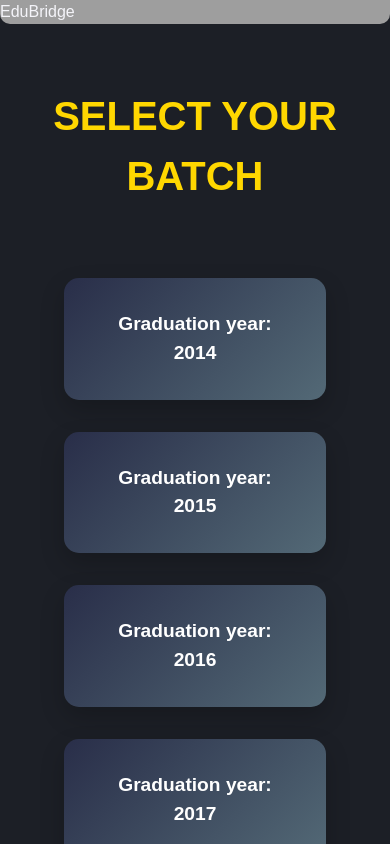
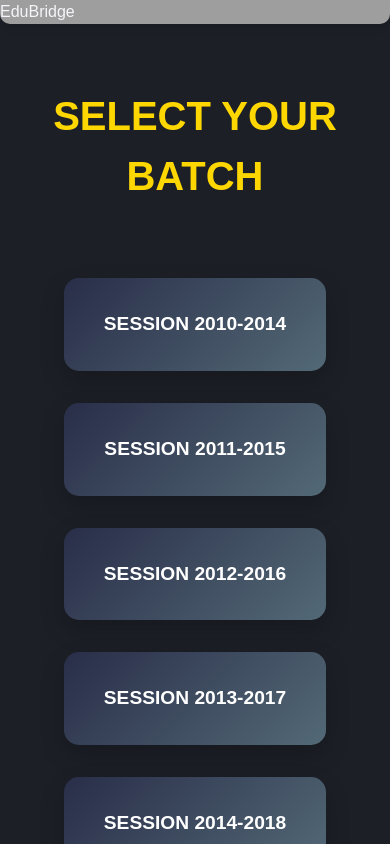
Before and after one commit to Gem2005/SIH-project, a React (Vite) app: page /batch in a window 390 px wide. Shown: the top 844 px of the page. Built offline with nearby package versions, Linux system fonts and the light colour scheme; grey boxes are pictures that could not be loaded.

Commit message:
Revert "Home page modify"

```diff
--- a/index.html
+++ b/index.html
@@ -2,7 +2,7 @@
 <html lang="en">
   <head>
     <meta charset="UTF-8" />
-    <link rel="icon" type="image/svg+xml" href="/src/assets/images/logo2.png" />
+    <link rel="icon" type="image/svg+xml" href="/src/assets/images/Logo3.png" />
     <meta name="viewport" content="width=device-width, initial-scale=1.0" />
     <title>EduBridge</title>
   </head>
--- a/src/components/BranchSemesterSelection.tsx
+++ b/src/components/BranchSemesterSelection.tsx
@@ -27,8 +27,8 @@ const BranchSemesterSelection: React.FC = () => {
             Branch:
             <select value={branch} onChange={(e) => setBranch(e.target.value)} className="neomorphic-select">
               <option value="">Select Branch</option>
-              <option value="CSE">Computer Science</option>
-              <option value="ECE">Electronics and Communication Engineering</option>
+              <option value="IT">Information Technology</option>
+              <option value="Civil">Civil Engineering</option>
               <option value="Electrical">Electrical Engineering</option>
             </select>
           </label>
--- a/src/components/HeroSection.tsx
+++ b/src/components/HeroSection.tsx
@@ -1,6 +1,6 @@
 import React from 'react';
 import '../styles/HeroSection.css';
-import image from '../assets/images/logo2.png';
+import image from '../assets/images/image1.jpeg';
 
 import { Link } from 'react-router-dom';
 
--- a/src/components/Navbar.tsx
+++ b/src/components/Navbar.tsx
@@ -18,15 +18,16 @@ const Navbar: React.FC = () => {
           <Link to="/" className="flex items-center">
 
             <span className="text-[#008AFC] font-bold text-lg md:text-xl lg:text-2xl">Edu</span>
-            <span className="text-[#d98596] font-bold text-lg md:text-xl lg:text-2xl">Bridge</span>
+            <span className="text-[#1C4483] font-bold text-lg md:text-xl lg:text-2xl">Bridge</span>
           </Link>
         </div>
 
         {/* Desktop Menu */}
-        <div className="hidden md:flex flex-grow justify-center space-x-4 lg:space-x-6 text-[#d98596] font-semibold">
+        <div className="hidden md:flex flex-grow justify-center space-x-4 lg:space-x-6 text-[#1C4483] font-semibold">
           <Link to="/" className="nav-item">Home</Link>
+          <Link to="#features" className="nav-item">Features</Link>
           <Link to="#arpanblogs" className="nav-item">Blogs</Link>
-          <Link to="/batch" className="nav-item">Alumni</Link>
+          <Link to="/batch" className="nav-item">Alumini</Link>
           <Link to="/study-material" className="nav-item">Notes</Link>
           <Link to="/faq" className="nav-item">FAQs</Link>
           {/* <Link to="#review" className="nav-item">Review</Link> */}
@@ -42,19 +43,20 @@ const Navbar: React.FC = () => {
           className="md:hidden flex flex-col items-center justify-center p-2 space-y-1"
           onClick={toggleMenu}
         >
-          <div className="w-6 h-0.5 bg-[#d98596]"></div>
-          <div className="w-6 h-0.5 bg-[#d98596]"></div>
-          <div className="w-6 h-0.5 bg-[#d98596]"></div>
+          <div className="w-6 h-0.5 bg-[#1C4483]"></div>
+          <div className="w-6 h-0.5 bg-[#1C4483]"></div>
+          <div className="w-6 h-0.5 bg-[#1C4483]"></div>
         </button>
       </div>
 
       {/* Mobile Menu */}
       {isMenuOpen && (
-        <div className="md:hidden absolute top-16 left-0 right-0 bg-[#E0E5EC] text-[#d98596] py-6 px-4 rounded-b-lg shadow-lg">
+        <div className="md:hidden absolute top-16 left-0 right-0 bg-[#E0E5EC] text-[#1C4483] py-6 px-4 rounded-b-lg shadow-lg">
           <div className="flex flex-col items-center space-y-4">
             <Link to="/" className="text-lg">Home</Link>
+            <Link to="#features" className="text-lg">Features</Link>
             <Link to="#blogs" className="text-lg">Blogs</Link>
-            <Link to="/batch" className="text-lg">Alumni</Link>
+            <Link to="/batch" className="text-lg">Alumini</Link>
             <Link to="/study-material" className="text-lg">Notes</Link>
             <Link to="/faq" className="text-lg">FAQs</Link>
             {/* <Link to="#review" className="text-lg">Review</Link> */}
--- a/src/index.css
+++ b/src/index.css
@@ -22,7 +22,7 @@ html {
 .nav-item {
   padding: 4px 8px; /* Adjusted padding for smaller boxes */
   border-radius: 8px;
-  color: #d98596;
+  color: #1C4483;
   font-weight: 400; /* Slightly lighter font weight */
   font-size: 0.75rem; /* Small text size (12px) */
   transition: all 0.3s ease;
@@ -37,7 +37,7 @@ html {
   background-color: rgba(255, 255, 255, 0.3);
   box-shadow: inset 4px 4px 8px rgba(0, 0, 0, 0.2),
               inset -4px -4px 8px rgba(255, 255, 255, 0.9);
-  color: #d98596;
+  color: #008AFC;
   text-shadow: 0.5px 0.5px 2px rgba(0, 0, 0, 0.3);
 }
 
@@ -104,8 +104,8 @@ html {
               -8px -8px 16px rgba(255, 255, 255, 0.9);
 }
 
-.md\\:hidden .text-[#d98596] {
-  color: #d98596;
+.md\\:hidden .text-[#1C4483] {
+  color: #1C4483;
 }
 
 
@@ -206,8 +206,8 @@ html {
               -8px -8px 16px rgba(255, 255, 255, 0.7);
 }
 
-.md\\:hidden .text-[#d98596] {
-  color: #d98596; /* Keep original color */
+.md\\:hidden .text-[#1C4483] {
+  color: #1C4483; /* Keep original color */
 }
 
 /* Neumorphism shadow styles */
--- a/src/pages/BatchPage.tsx
+++ b/src/pages/BatchPage.tsx
@@ -6,16 +6,16 @@ import '../styles/BatchPage.css';
 
 const BatchPage: React.FC = () => {
   const batchSessions = [
-    '2014',
-    '2015',
-    '2016',
-    '2017',
-    '2018',
-    '2019',
-    '2020',
-    '2021',
-    '2022',
-    '2023',
+    '2010-2014',
+    '2011-2015',
+    '2012-2016',
+    '2013-2017',
+    '2014-2018',
+    '2015-2019',
+    '2016-2020',
+    '2017-2021',
+    '2018-2022',
+    '2019-2023',
   ];
 
   return (
@@ -32,7 +32,7 @@ const BatchPage: React.FC = () => {
               to={`/branch/${session}`}
               className="batch-card"
             >
-              {`Graduation year: ${session}`}
+              {`SESSION ${session}`}
             </Link>
           ))}
         </div>
--- a/src/pages/BranchPage.tsx
+++ b/src/pages/BranchPage.tsx
@@ -12,7 +12,7 @@ const BranchPage: React.FC = () => {
     'Computer Science Engineering - AI/ML',
     'Computer Science Engineering - CPS',
     'Electronics and Computer Engineering',
-    'Electronics and Communication Engineering',
+    'Electronics adn Communication Engineering',
     'Civil Engineering',
     'Electrical Engineering',
   ];
--- a/src/styles/HeroSection.css
+++ b/src/styles/HeroSection.css
@@ -6,7 +6,6 @@
   justify-content: center;
   align-items: center;
   flex-direction: column;
-  background: linear-gradient(135deg, #2492eb, #145693); /* Gradient background */
   background: linear-gradient(135deg, #292E49, #536976); /* Gradient background */
   border-radius: 30px;
   box-shadow: 0 15px 30px rgba(0, 0, 0, 0.2); /* Softer shadow */
--- a/src/styles/Navbar.css
+++ b/src/styles/Navbar.css
@@ -6,7 +6,7 @@ nav {
     right: 0;
     background-color: #e0e5ec;
     border-radius: 0 0 10px 10px;
-
+    box-shadow: 0 4px 6px rgba(0, 0, 0, 0.1);
     z-index: 50;
     background-image: url("../assets/images/interaction1.png");
     background-size: cover;
```
Also changed, not shown: src/assets/images/homelogo.png (deleted), src/styles/AlumniPage.css (line endings or trailing spaces).
